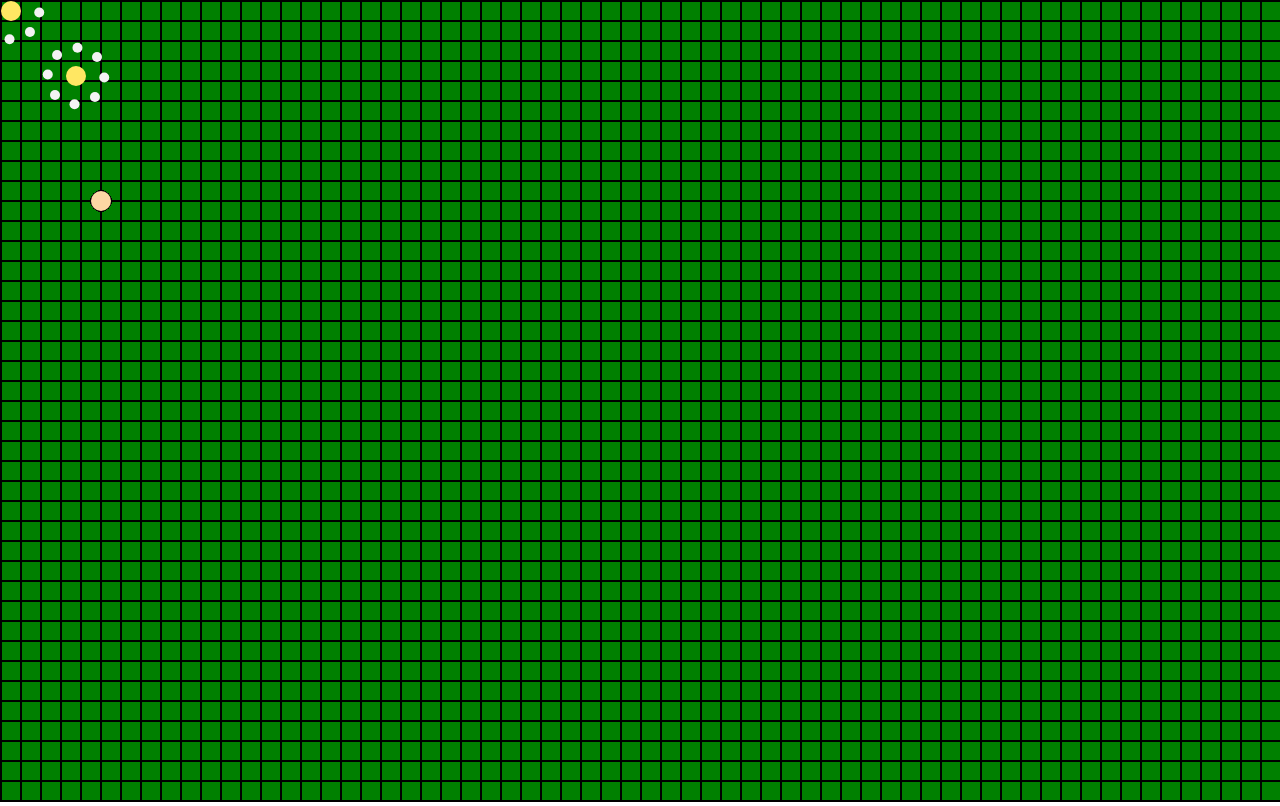
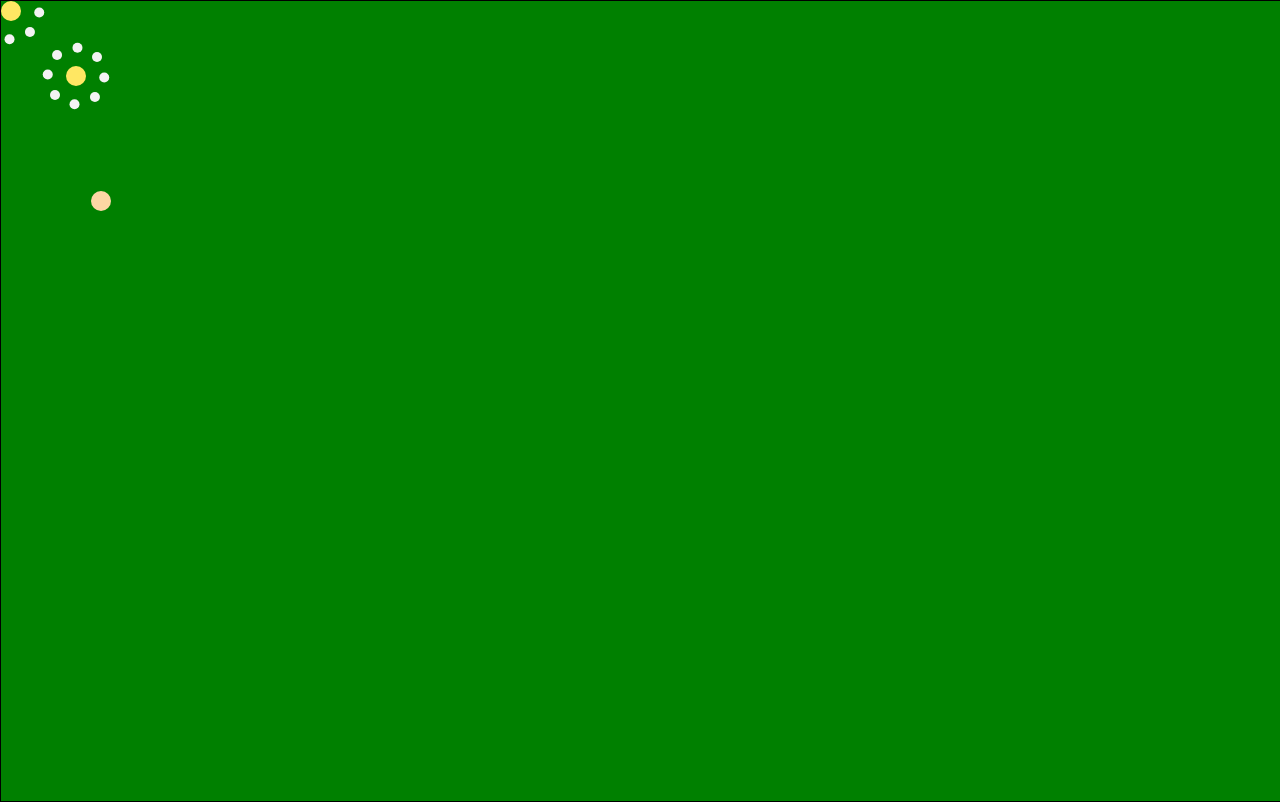
Before and after one commit to Cobalt-II/Porrio-AI-Editor, a website: page index.html in a window 1280 px wide. Drawn offline with Linux system fonts and the light colour scheme.

Commit message:
Update index.html

```diff
--- a/index.html
+++ b/index.html
@@ -151,17 +151,6 @@ requestAnimationFrame(function draw() {
     ctx.fillStyle = "green";
     ctx.clearRect(0, 0, canvas.width, canvas.height);
     ctx.fillRect(0, 0, canvas.width, canvas.height);
-
-    for (x=0; x<=canvas.width; x+=20) {
-            ctx.moveTo(x, 0);
-            ctx.lineTo(x, canvas.height);
-            ctx.stroke();
-            ctx.moveTo(0, x);
-            ctx.lineTo(canvas.width, x);
-            ctx.stroke();
-
-    }
-
     if (Keys.up) {
         players[0].y -= 1;
     }
```
